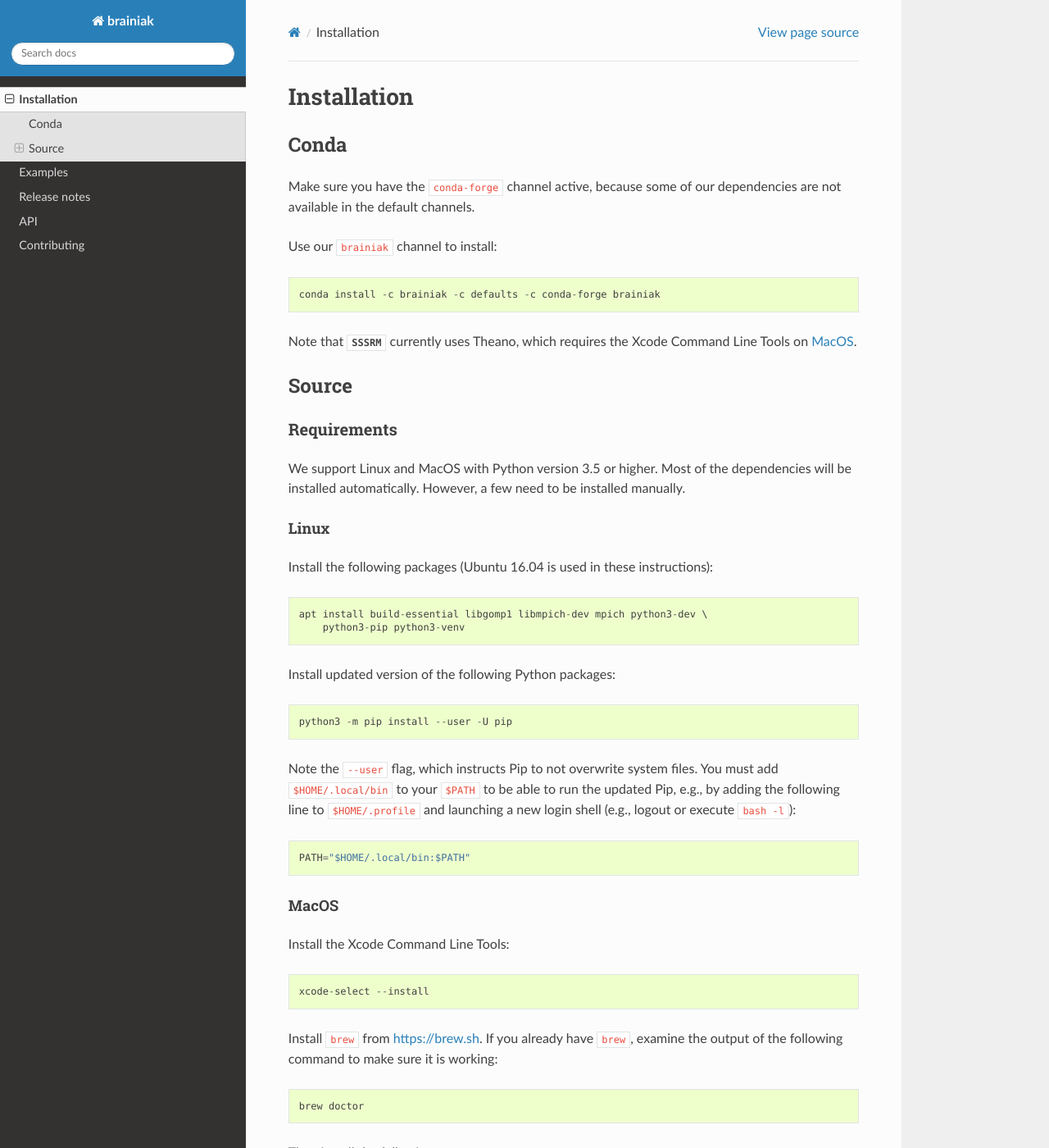
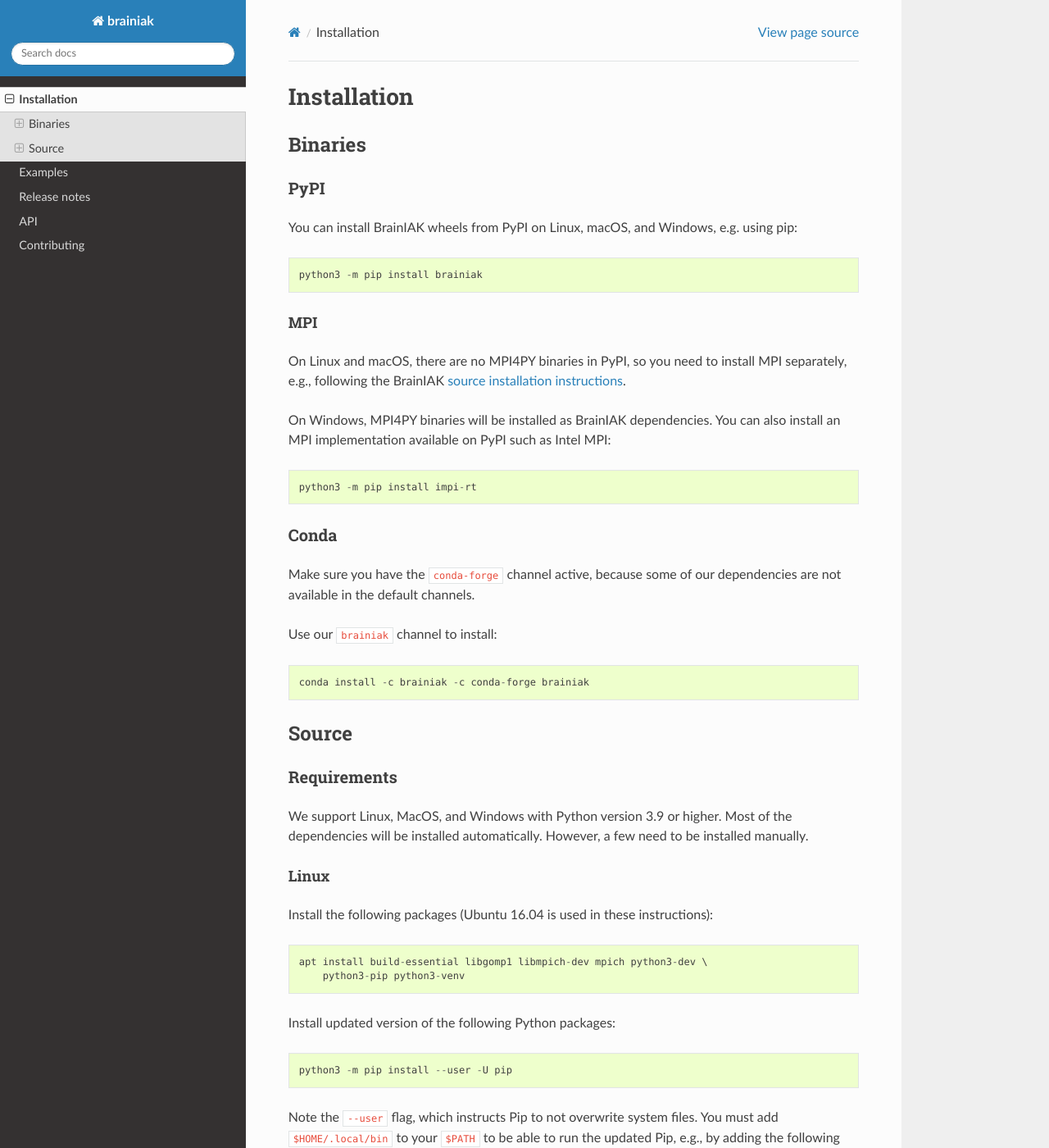
Before and after one commit to brainiak/brainiak, a Sphinx documentation site: the page built from docs/installation.rst, in a window 1280 px wide and 1400 px high. Shown: the whole window at 82% size. Built offline with Sphinx 7.4.7 and the Read the Docs theme 3.1.0, drawn with Linux system fonts in a browser that asks for light colours; pages that are not in the unit, such as notebooks, are missing from menus; the version number could not be read and is left out.

Commit message:
Document Windows support; fix Conda instructions (#558)

```diff
--- a/docs/installation.rst
+++ b/docs/installation.rst
@@ -2,18 +2,38 @@
 Installation
 ============
 
+Binaries
+++++++++
+
+
+PyPI
+====
+
+You can install BrainIAK wheels from PyPI on Linux, macOS, and Windows, e.g. using pip::
+
+    python3 -m pip install brainiak
+
+
+MPI
+---
+
+On Linux and macOS, there are no MPI4PY binaries in PyPI, so you need to install MPI separately, e.g., following the BrainIAK `source installation instructions <#requirements>`_.
+
+On Windows, MPI4PY binaries will be installed as BrainIAK dependencies. You can also install an MPI implementation available on PyPI such as Intel MPI::
+
+    python3 -m pip install impi-rt
+
+
 Conda
-+++++
+=====
 
 Make sure you have the ``conda-forge`` channel active, because some of our
 dependencies are not available in the default channels.
 
 Use our ``brainiak`` channel to install::
 
-    conda install -c brainiak -c defaults -c conda-forge brainiak
+    conda install -c brainiak -c conda-forge brainiak
 
-Note that `~brainiak.funcalign.sssrm.SSSRM` currently uses Theano, which
-requires the Xcode Command Line Tools on `MacOS`_.
 
 Source
 ++++++
@@ -21,8 +41,8 @@
 Requirements
 ============
 
-We support Linux and MacOS with Python version 3.5 or higher. Most of the
-dependencies will be installed automatically. However, a few need to be
+We support Linux, MacOS, and Windows with Python version 3.9 or higher. Most of
+the dependencies will be installed automatically. However, a few need to be
 installed manually.
 
 
```
Also changed, not shown: README.rst (+5 -13 lines).
